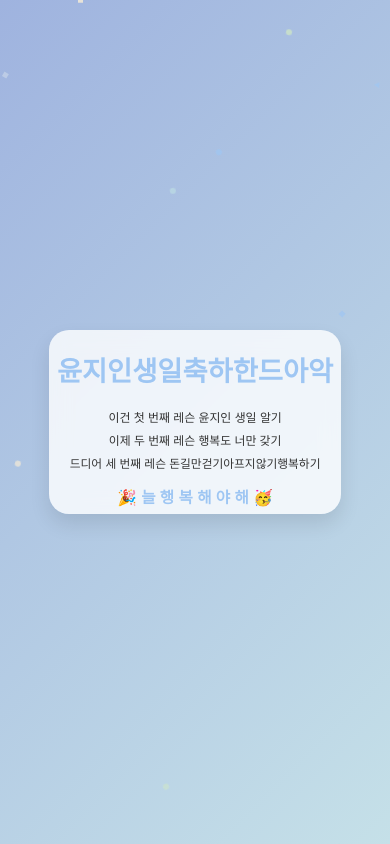
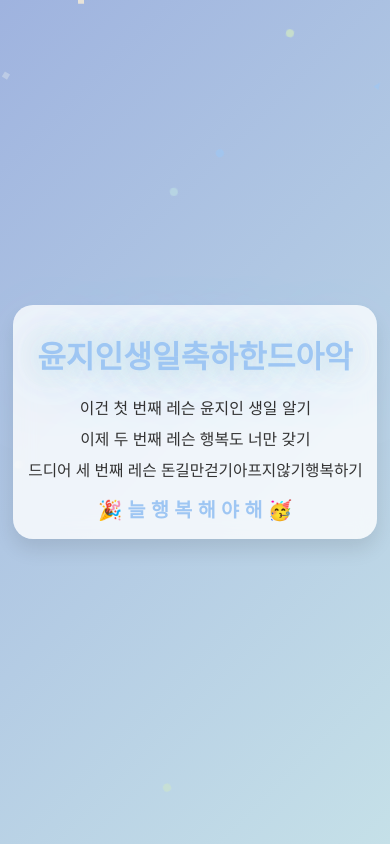
Before and after one commit to mzmzmxx/happybirthdayyy, a plain HTML site: page index.html in a window 390 px wide. Drawn offline with Linux system fonts and the light colour scheme; a web font is replaced by a local one.

Commit message:
Update index.html

```diff
--- a/index.html
+++ b/index.html
@@ -19,13 +19,13 @@
             font-style: normal;
         }
 
-        /* CSS Custom Properties (변수) */
         :root {
             --primary-color: #9EC6F3;
             --secondary-color: #BDDDE4;
             --text-color: #333;
             --background-start: #9FB3DF;
             --background-end: #C5E0E8;
+            --accent-color: #9FB3DF;
             --font-main: 'HSSanTokki20-Regular', cursive;
             --font-sub: 'NanumSquareRound', sans-serif;
         }
@@ -44,8 +44,8 @@
         }
 
         .container {
-            max-width: 90vw;
-            padding: 2vw;
+            max-width: 600px;
+            padding: 30px 50px 50px;
             background: rgba(255, 255, 255, 0.8);
             border-radius: 20px;
             box-shadow: 0 10px 20px rgba(0, 0, 0, 0.1);
@@ -57,16 +57,16 @@
 
         h1 {
             font-family: var(--font-main);
-            font-size: 7vw;
+            font-size: 3rem;
             color: var(--primary-color);
-            margin-top: 3vw;
-            margin-bottom: 5vw;
-            animation: bounceIn 1.5s ease-out;
+            margin-top: 1.5rem;
+            margin-bottom: 2.5rem;
+            animation: bounceIn 1.5s ease-out, h1-glow 3s infinite alternate ease-in-out;
         }
 
         p {
-            font-size: 3vw;
-            margin: 1.5vw 0;
+            font-size: 1.2rem;
+            margin: 0.8rem 0;
             line-height: 1.5;
             animation: text-pop 3s ease-in-out infinite;
         }
@@ -77,8 +77,8 @@
 
         .celebration-text {
             font-weight: 700;
-            margin-top: 3vw;
-            font-size: 4vw;
+            margin-top: 1.5rem;
+            font-size: 1.5rem;
             color: var(--primary-color);
         }
 
@@ -95,27 +95,64 @@
 
         .confetti {
             position: absolute;
-            width: 1.5vw;
-            height: 1.5vw;
+            width: 15px;
+            height: 15px;
             background-color: var(--primary-color);
             border-radius: 50%;
             animation: confetti-fall 5s linear infinite;
         }
         .confetti.square {
-            width: 1.2vw;
-            height: 1.2vw;
+            width: 12px;
+            height: 12px;
             border-radius: 0;
             transform: rotate(45deg);
         }
         .confetti.triangle {
             width: 0;
             height: 0;
-            border-left: 0.8vw solid transparent;
-            border-right: 0.8vw solid transparent;
-            border-bottom: 1.5vw solid var(--primary-color);
+            border-left: 8px solid transparent;
+            border-right: 8px solid transparent;
+            border-bottom: 15px solid var(--primary-color);
             border-radius: 0;
             background-color: transparent !important;
             transform: rotate(0deg);
+        }
+
+        @media (max-width: 600px) {
+            .container {
+                max-width: 90vw;
+                padding: 4vw;
+            }
+
+            h1 {
+                font-size: 8vw;
+                margin-top: 3vw;
+                margin-bottom: 5vw;
+            }
+
+            p {
+                font-size: 4vw;
+                margin: 2vw 0;
+            }
+
+            .celebration-text {
+                font-size: 5vw;
+                margin-top: 3vw;
+            }
+
+            .confetti {
+                width: 2vw;
+                height: 2vw;
+            }
+            .confetti.square {
+                width: 1.5vw;
+                height: 1.5vw;
+            }
+            .confetti.triangle {
+                border-left: 1vw solid transparent;
+                border-right: 1vw solid transparent;
+                border-bottom: 2vw solid var(--primary-color);
+            }
         }
 
         @keyframes fadeIn {
@@ -133,6 +170,12 @@
             0% { transform: scale(1); }
             50% { transform: scale(1.02); }
             100% { transform: scale(1); }
+        }
+
+        @keyframes h1-glow {
+            0% { text-shadow: 0 0 1rem var(--secondary-color), 0 0 2rem var(--secondary-color), 0 0 3rem var(--accent-color); }
+            50% { text-shadow: 0 0 2rem var(--secondary-color), 0 0 4rem var(--secondary-color), 0 0 6rem var(--accent-color); }
+            100% { text-shadow: 0 0 1rem var(--secondary-color), 0 0 2rem var(--secondary-color), 0 0 3rem var(--accent-color); }
         }
 
         @keyframes confetti-fall {
```
